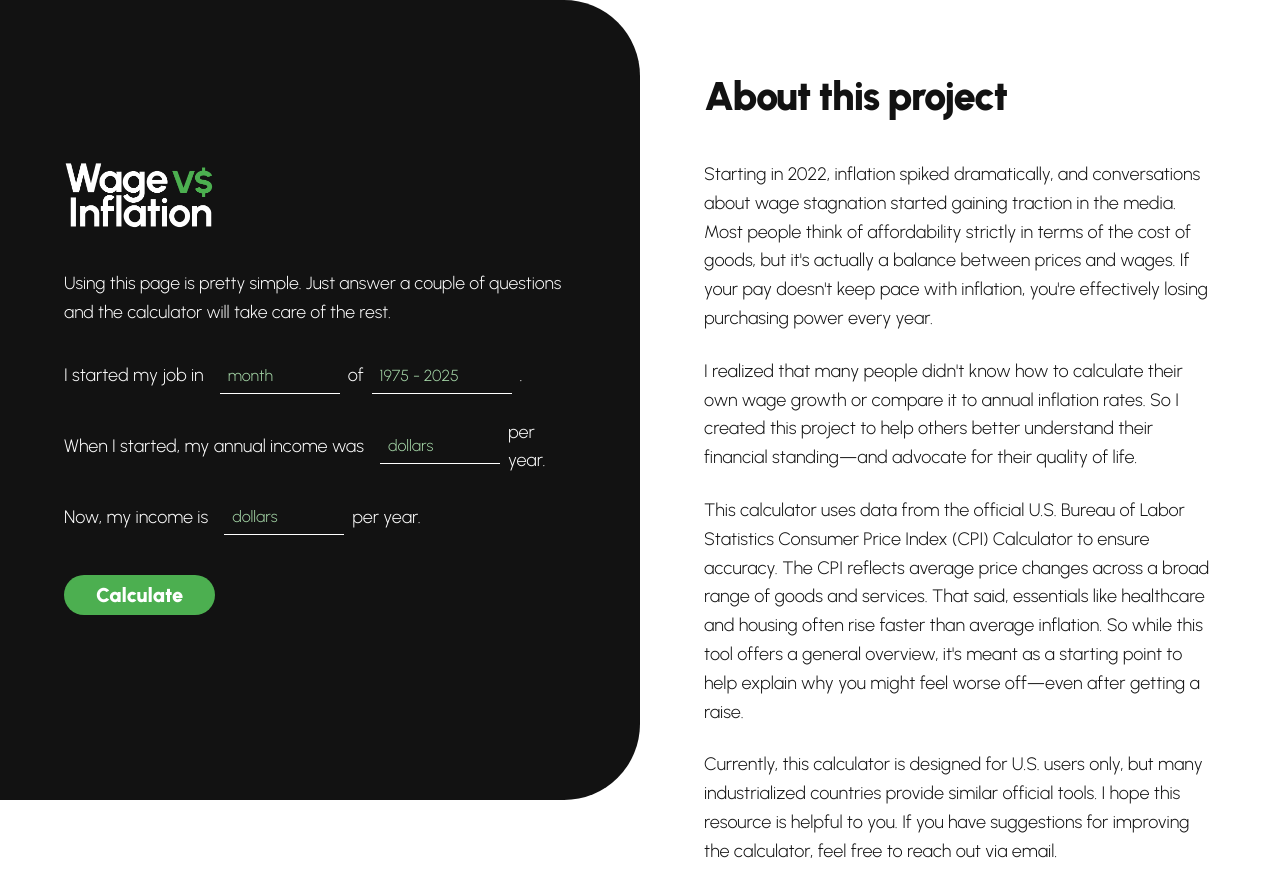
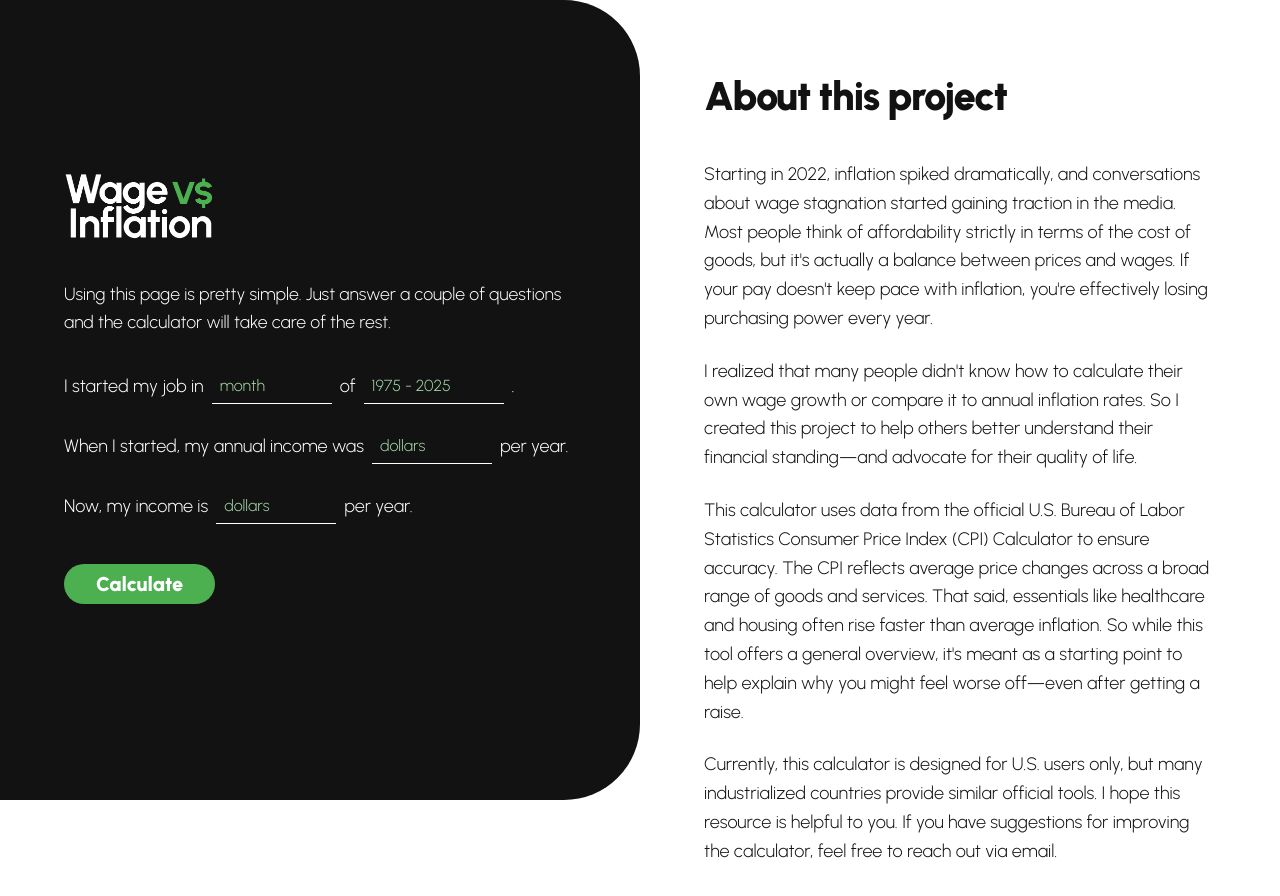
Before and after one commit to samualdaugherty/wagevsinflation, a Vue app: page / in a window 1280 px wide. Shown: the top 896 px of the page. Built offline with nearby package versions, Linux system fonts and the light colour scheme.

Commit message:
Reduce form-group spacing to 0.5rem

```diff
--- a/src/App.vue
+++ b/src/App.vue
@@ -519,7 +519,7 @@ body {
 .form-group {
   display: flex;
   align-items: center;
-  gap: 1rem;
+  gap: 0.5rem;
 }
 
 .form-group label {
```
